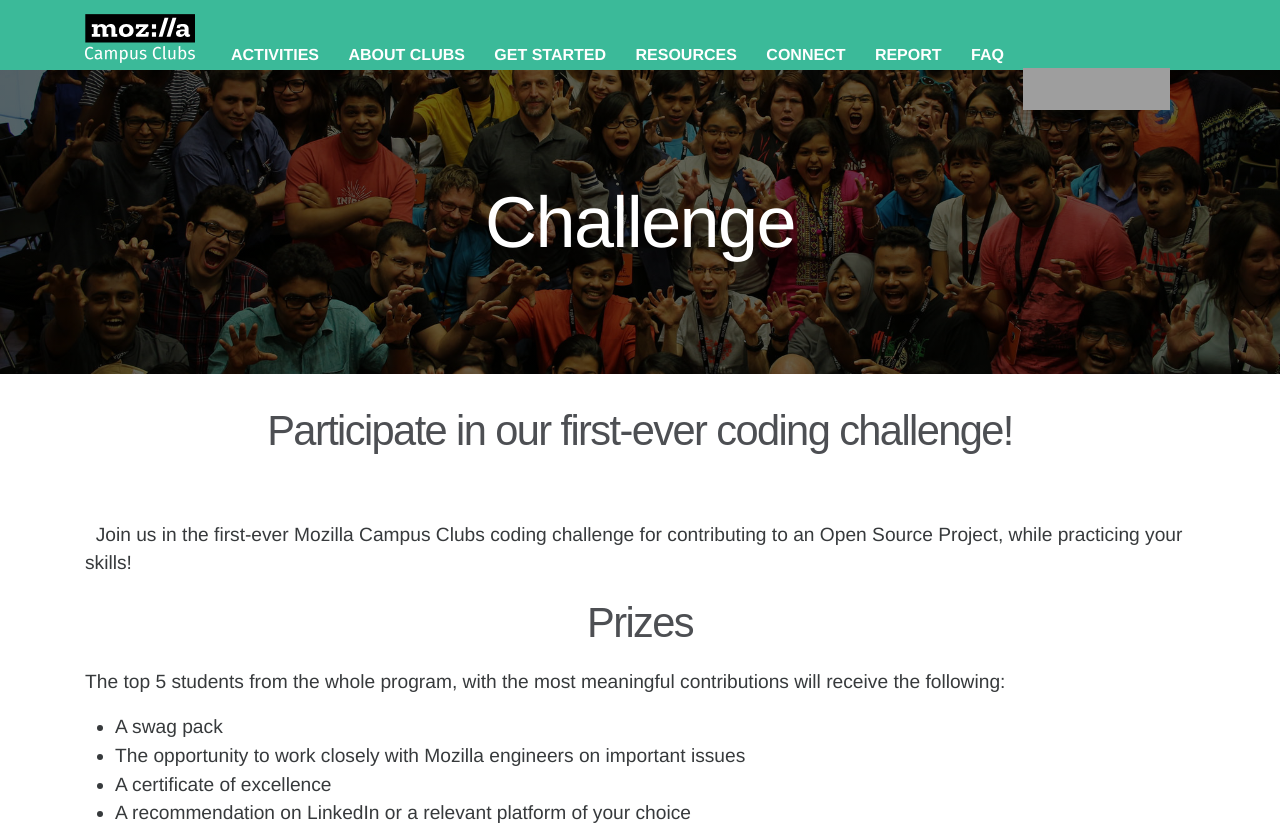
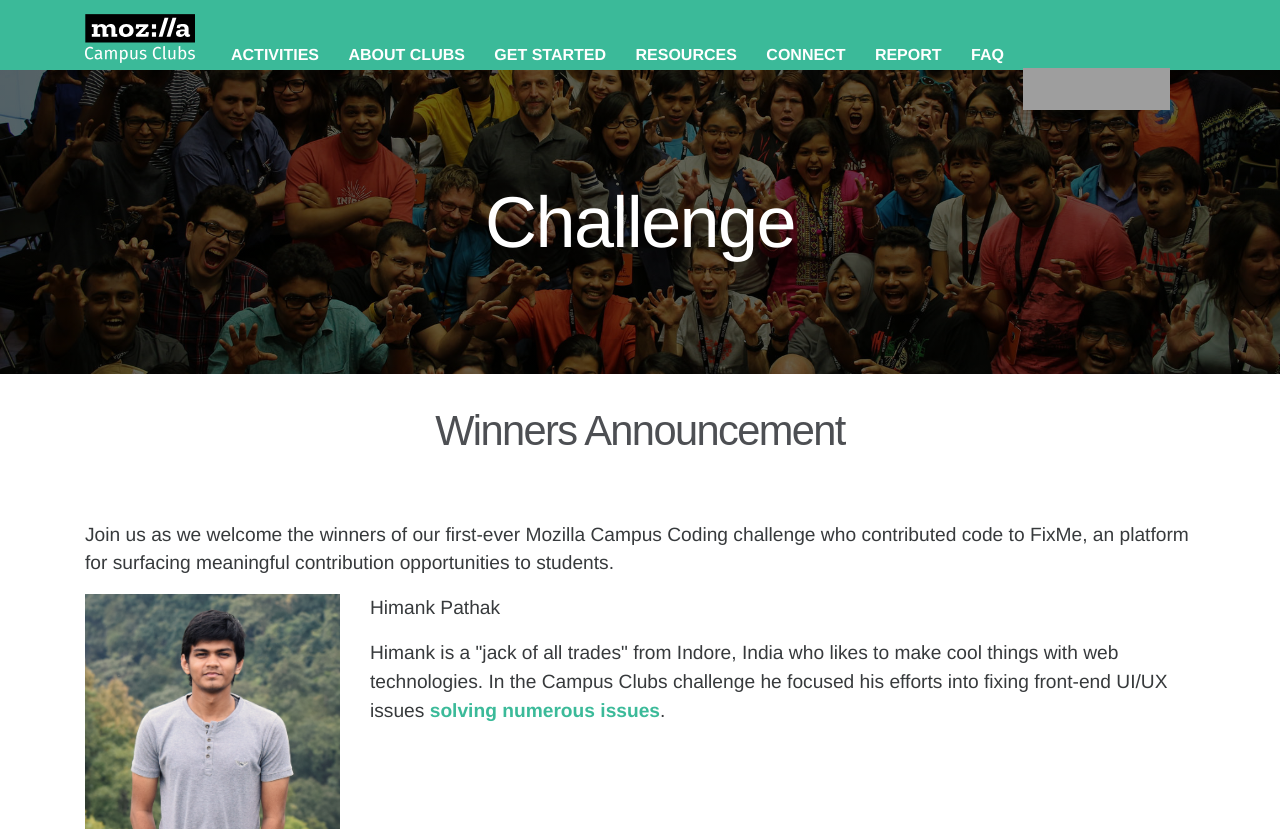
Before and after one commit to mozilla/mozilla-campus-clubs, a Jekyll site: the page built from _pages/challenge.md, in a window 1280 px wide and 1400 px high. Shown: the top 829 px of the window. Built offline with Jekyll 4.4.1, drawn with Linux system fonts in a browser that asks for light colours; some web fonts are replaced; some of the changed text lies outside the part shown; grey boxes are pictures that could not be loaded.

Commit message:
Add winners

```diff
--- a/_pages/challenge.md
+++ b/_pages/challenge.md
@@ -4,6 +4,68 @@ title:  "Challenge"
 permalink: /challenge
 ref: about
 ---
+
+
+{: .action}
+### Winners Announcement
+&nbsp;
+{: .clear}
+Join us as we welcome the winners of our first-ever Mozilla Campus Coding challenge who contributed code to FixMe, an platform for surfacing meaningful contribution opportunities to students.
+
+<div class="row">
+  <div class="col-md-3">
+    <img src="/static/img/himank.jpg" alt="Himank Pathak" class="img-responsive">
+  </div>
+
+  <div class="col-md-9">
+    <p><strong>Himank Pathak</strong></p>
+    <p>Himank is a "jack of all trades" from Indore, India who likes to make cool things with web technologies. In the Campus Clubs challenge he focused his efforts into fixing front-end UI/UX issues <a href="https://github.com/ossn/fixme/commits?author=himankpathak">solving numerous issues</a>.</p>
+  </div>
+</div>
+
+<div class="row">
+  <div class="col-md-3">
+    <img src="/static/img/muljayan.png" alt="Muljayan Jalangan" class="img-responsive">
+  </div>
+
+  <div class="col-md-9">
+    <p><strong>Muljayan Jalangan</strong></p>
+    <p>Muljayan is an undergraduate student of Information Technology at the University of Moratuwa, in Sri Lanka. He is currently doing his intership as a software engineer in TWC Innovations and has been a active leader in major university clubs. In this challenge contributed by <a href="https://github.com/ossn/fixme/commits?author=Muljayan">adding missing information and fixing they styling of the website</a>.</p>
+  </div>
+</div>
+
+<div class="row">
+  <div class="col-md-3">
+    <img src="/static/img/tabish.jpg" alt="Tabish Shaikh" class="img-responsive">
+  </div>
+
+  <div class="col-md-9">
+    <p><strong>Tabish Shaikh</strong></p>
+    <p>Tabish is a third year Undergraduate Student in the Computer Science and Engineering Department at IIT Jammu in India who loves Open Source, web development and is in love with machine learning. Fixing the sidebar and improving the website's security were <a href="https://github.com/ossn/fixme/commits?author=tabshaikh"> some of his contributions</a>.</p>
+  </div>
+</div>
+
+<div class="row">
+  <div class="col-md-3">
+    <img src="/static/img/charles.jpg" alt="Charles Hopman" class="img-responsive">
+  </div>
+
+  <div class="col-md-9">
+    <p><strong>Charles Hopman</strong></p>
+    <p>Charles other than a regular SUMO contributor helped improving the projects view into the <a href="https://github.com/ossn/fixme/commits?author=CharlesHopman">FixMe tool</a>.</p>
+  </div>
+</div>
+
+<div class="row">
+  <div class="col-md-3">
+    <img src="/static/img/musthaq.jpg" alt="Musthaq Ahamad" class="img-responsive">
+  </div>
+
+  <div class="col-md-9">
+    <p><strong>Musthaq Ahamad</strong></p>
+    <p>Musthhaq is a hobbyist Android, Node & Reach developer from Kerala, India. He help with the <a href="https://github.com/ossn/fixme/commits?author=haxzie">project's documentation and setup</a>.</p>
+  </div>
+</div>
 
 {: .action}
 ### Participate in our first-ever coding challenge!
```
Also changed, not shown: static/img/charles.jpg (added), static/img/himank.jpg (added), static/img/musthaq.jpg (added), static/img/tabish.jpg (added).
